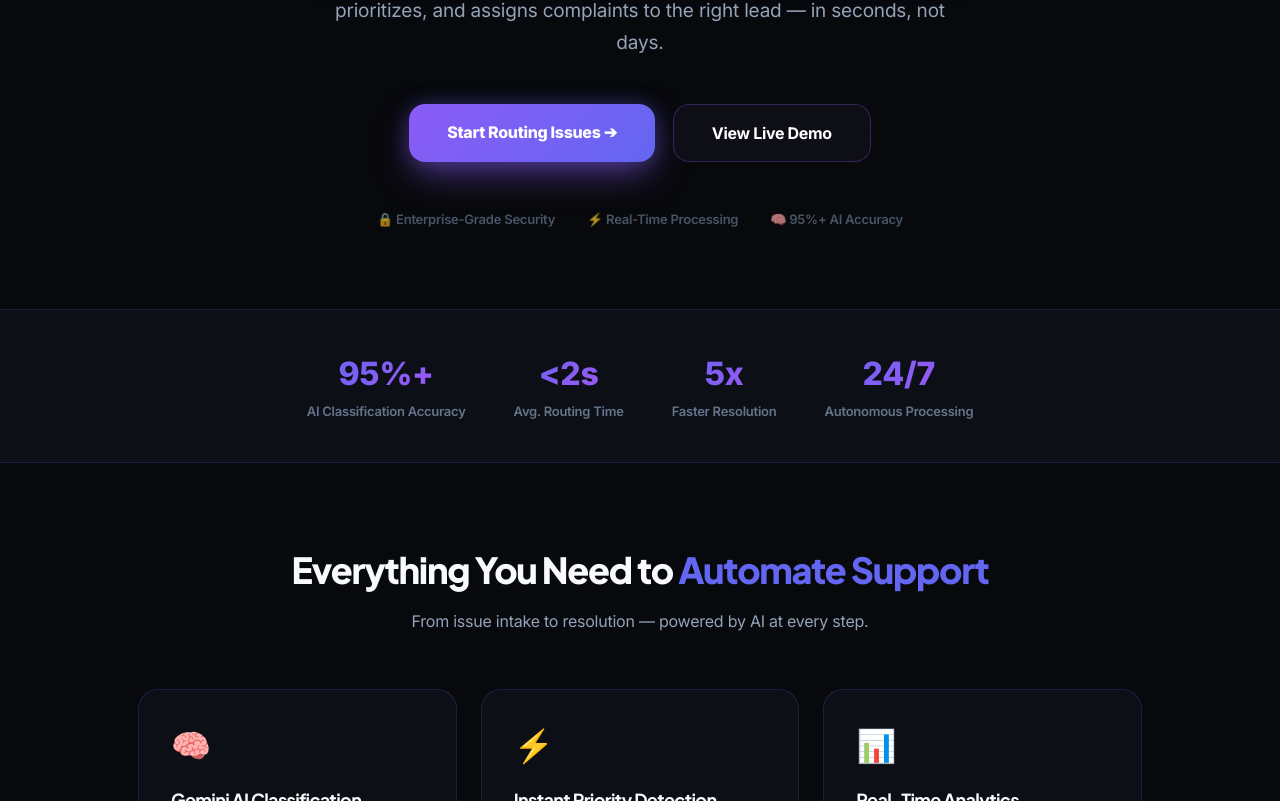
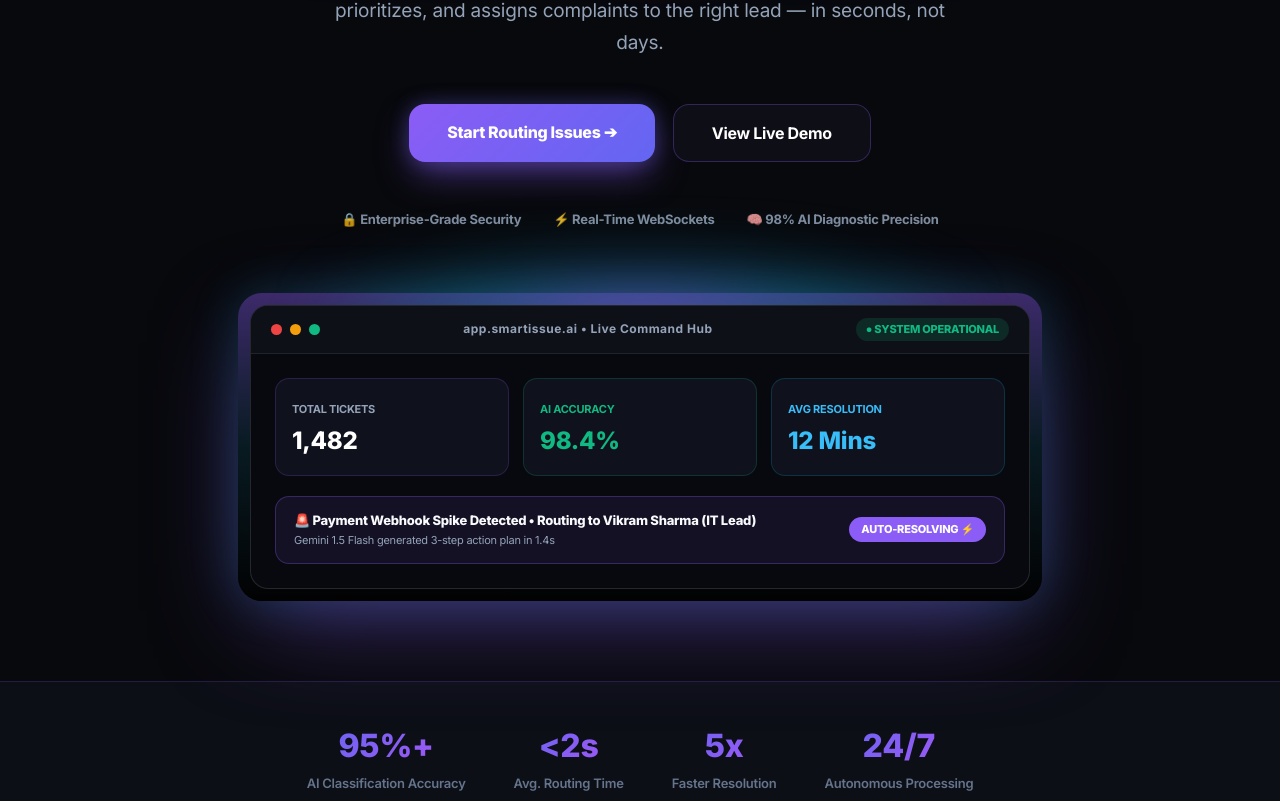
Before and after one commit to ayush-3945/ai-smart-issue-routing, a React (Vite) app in the folder client/: page / in a window 1280 px wide. Shown: the part 462-1263 px from the top of the page. Built offline with nearby package versions, Linux system fonts and the light colour scheme.

Commit message:
Implement Linear/Reflect Style 3D Holographic App Window & Cosmic Glow on Landing Page

```diff
--- a/client/src/pages/LandingPage.jsx
+++ b/client/src/pages/LandingPage.jsx
@@ -62,10 +62,98 @@ const LandingPage = () => {
         </div>
 
         {/* Trust badges */}
-        <div style={{ marginTop: '48px', display: 'flex', gap: '32px', justifyContent: 'center', flexWrap: 'wrap', opacity: 0.7 }}>
-          <span style={{ fontSize: '13px', color: theme.textMuted, fontWeight: '600' }}>🔒 Enterprise-Grade Security</span>
-          <span style={{ fontSize: '13px', color: theme.textMuted, fontWeight: '600' }}>⚡ Real-Time Processing</span>
-          <span style={{ fontSize: '13px', color: theme.textMuted, fontWeight: '600' }}>🧠 95%+ AI Accuracy</span>
+        <div style={{ marginTop: '48px', display: 'flex', gap: '32px', justifyContent: 'center', flexWrap: 'wrap', opacity: 0.85 }}>
+          <span style={{ fontSize: '13px', color: '#94a3b8', fontWeight: '700' }}>🔒 Enterprise-Grade Security</span>
+          <span style={{ fontSize: '13px', color: '#94a3b8', fontWeight: '700' }}>⚡ Real-Time WebSockets</span>
+          <span style={{ fontSize: '13px', color: '#94a3b8', fontWeight: '700' }}>🧠 98% AI Diagnostic Precision</span>
+        </div>
+
+        {/* Linear/Reflect Style 3D Holographic App Window Showcase */}
+        <div style={{
+          marginTop: '64px',
+          position: 'relative',
+          borderRadius: '24px',
+          padding: '12px',
+          background: 'linear-gradient(180deg, rgba(139, 92, 246, 0.4) 0%, rgba(6, 182, 212, 0.1) 50%, rgba(0, 0, 0, 0.8) 100%)',
+          boxShadow: '0 30px 100px -20px rgba(139, 92, 246, 0.5), 0 0 50px rgba(6, 182, 212, 0.2)'
+        }}>
+          {/* Black Hole Event Horizon Halo Glow */}
+          <div style={{
+            position: 'absolute',
+            top: '-40px',
+            left: '50%',
+            transform: 'translateX(-50%)',
+            width: '80%',
+            height: '140px',
+            background: 'radial-gradient(ellipse at center, rgba(139, 92, 246, 0.6) 0%, rgba(6, 182, 212, 0.3) 40%, transparent 80%)',
+            filter: 'blur(30px)',
+            pointerEvents: 'none',
+            zIndex: 0
+          }}></div>
+
+          <div style={{
+            position: 'relative',
+            borderRadius: '18px',
+            overflow: 'hidden',
+            backgroundColor: '#07090e',
+            border: '1px solid rgba(255, 255, 255, 0.12)',
+            zIndex: 1
+          }}>
+            {/* Window Top Header Bar */}
+            <div style={{
+              display: 'flex',
+              alignItems: 'center',
+              justifyContent: 'space-between',
+              padding: '12px 20px',
+              backgroundColor: 'rgba(15, 17, 26, 0.9)',
+              borderBottom: '1px solid rgba(255, 255, 255, 0.08)'
+            }}>
+              <div style={{ display: 'flex', gap: '8px' }}>
+                <span style={{ width: '11px', height: '11px', borderRadius: '50%', backgroundColor: '#ef4444' }}></span>
+                <span style={{ width: '11px', height: '11px', borderRadius: '50%', backgroundColor: '#f59e0b' }}></span>
+                <span style={{ width: '11px', height: '11px', borderRadius: '50%', backgroundColor: '#10b981' }}></span>
+              </div>
+              <span style={{ fontSize: '12px', fontWeight: '700', color: '#94a3b8', letterSpacing: '0.5px' }}>
+                app.smartissue.ai • Live Command Hub
+              </span>
+              <span style={{ fontSize: '11px', padding: '3px 10px', borderRadius: '12px', backgroundColor: 'rgba(16, 185, 129, 0.15)', color: '#10b981', fontWeight: '800' }}>
+                ● SYSTEM OPERATIONAL
+              </span>
+            </div>
+
+            {/* Mock Dashboard Preview Content */}
+            <div style={{ padding: '24px', textAlign: 'left' }}>
+              <div style={{ display: 'grid', gridTemplateColumns: 'repeat(auto-fit, minmax(180px, 1fr))', gap: '14px', marginBottom: '20px' }}>
+                <div style={{ padding: '16px', borderRadius: '14px', backgroundColor: 'rgba(18, 21, 33, 0.8)', border: '1px solid rgba(139, 92, 246, 0.2)' }}>
+                  <span style={{ fontSize: '11px', color: '#94a3b8', textTransform: 'uppercase', fontWeight: '700' }}>TOTAL TICKETS</span>
+                  <div style={{ fontSize: '24px', fontWeight: '900', color: '#ffffff', marginTop: '4px' }}>1,482</div>
+                </div>
+                <div style={{ padding: '16px', borderRadius: '14px', backgroundColor: 'rgba(18, 21, 33, 0.8)', border: '1px solid rgba(16, 185, 129, 0.2)' }}>
+                  <span style={{ fontSize: '11px', color: '#10b981', textTransform: 'uppercase', fontWeight: '700' }}>AI ACCURACY</span>
+                  <div style={{ fontSize: '24px', fontWeight: '900', color: '#10b981', marginTop: '4px' }}>98.4%</div>
+                </div>
+                <div style={{ padding: '16px', borderRadius: '14px', backgroundColor: 'rgba(18, 21, 33, 0.8)', border: '1px solid rgba(6, 182, 212, 0.2)' }}>
+                  <span style={{ fontSize: '11px', color: '#38bdf8', textTransform: 'uppercase', fontWeight: '700' }}>AVG RESOLUTION</span>
+                  <div style={{ fontSize: '24px', fontWeight: '900', color: '#38bdf8', marginTop: '4px' }}>12 Mins</div>
+                </div>
+              </div>
+
+              {/* Sample High-Priority AI Incident Pill */}
+              <div style={{ padding: '14px 18px', borderRadius: '14px', backgroundColor: 'rgba(139, 92, 246, 0.1)', border: '1px solid rgba(139, 92, 246, 0.3)', display: 'flex', justifyContent: 'space-between', alignItems: 'center', flexWrap: 'wrap', gap: '10px' }}>
+                <div>
+                  <div style={{ fontSize: '13px', fontWeight: '800', color: '#f8fafc' }}>
+                    🚨 Payment Webhook Spike Detected • Routing to Vikram Sharma (IT Lead)
+                  </div>
+                  <div style={{ fontSize: '11px', color: '#94a3b8', marginTop: '2px' }}>
+                    Gemini 1.5 Flash generated 3-step action plan in 1.4s
+                  </div>
+                </div>
+                <span style={{ fontSize: '11px', fontWeight: '800', padding: '4px 12px', borderRadius: '20px', backgroundColor: '#8b5cf6', color: '#ffffff' }}>
+                  AUTO-RESOLVING ⚡
+                </span>
+              </div>
+            </div>
+          </div>
         </div>
       </section>
 
```
